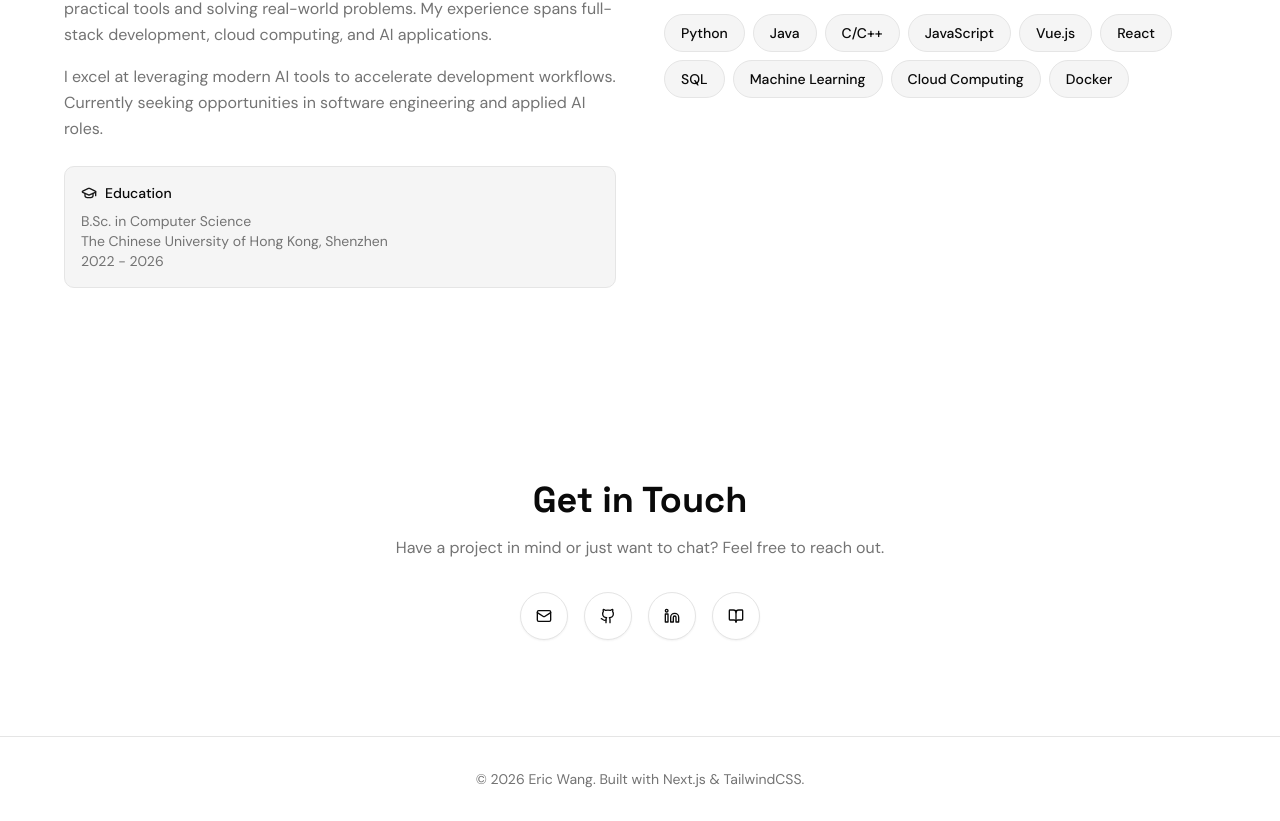
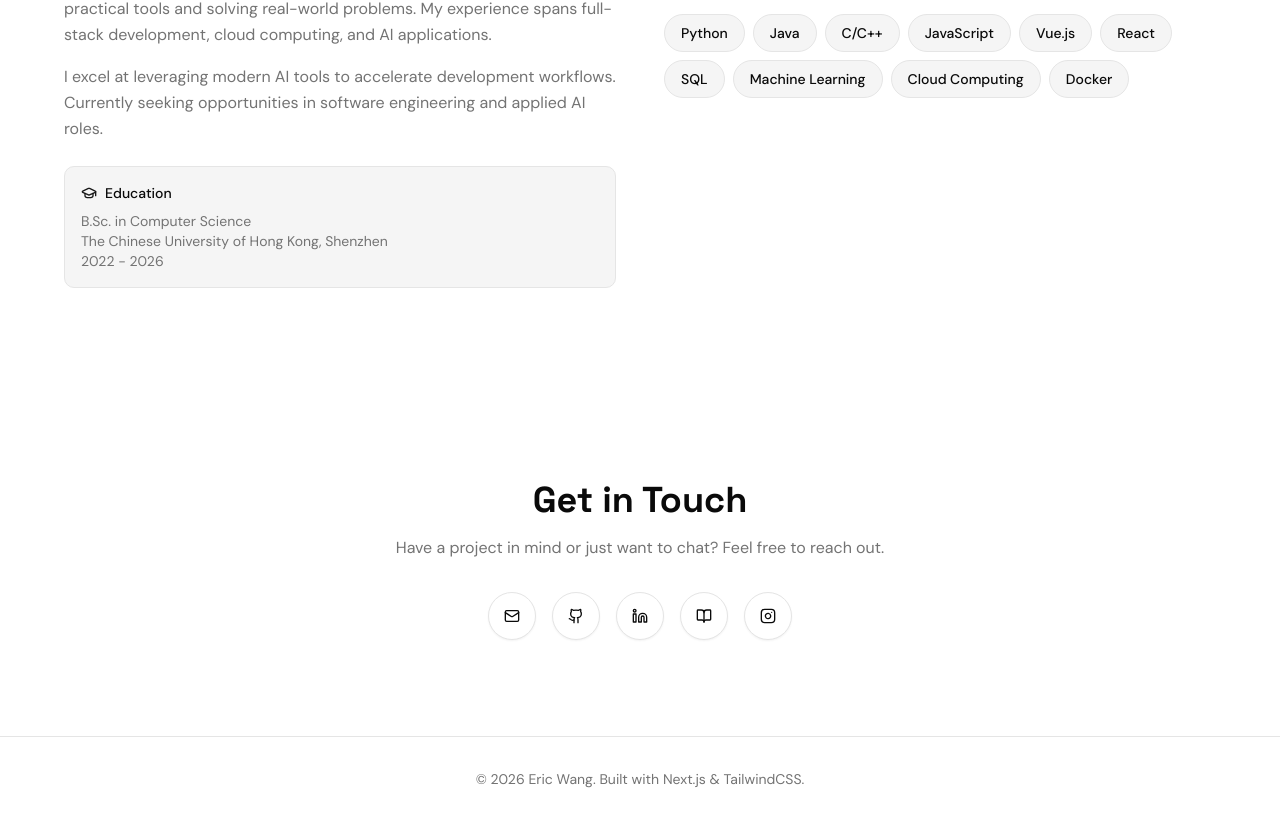
Before and after one commit to EricWang1358/ericwang-portfolio, a Next.js app: page / in a window 1280 px wide. Shown: the part 1798-2619 px from the top of the page. Built offline with nearby package versions, Linux system fonts and the light colour scheme.

Commit message:
feat: add Instagram link

```diff
--- a/src/app/page.tsx
+++ b/src/app/page.tsx
@@ -3,7 +3,7 @@
 import { useState } from "react";
 import { Button } from "@/components/ui/button";
 import { Card, CardContent } from "@/components/ui/card";
-import { Github, Linkedin, Mail, ExternalLink, GraduationCap, Menu, X, BookOpen } from "lucide-react";
+import { Github, Linkedin, Mail, ExternalLink, GraduationCap, Menu, X, BookOpen, Instagram } from "lucide-react";
 import { ThemeToggle } from "@/components/theme-toggle";
 
 const projects = [
@@ -276,6 +276,16 @@ export default function Home() {
                 <BookOpen className="h-4 w-4 sm:h-5 sm:w-5" />
               </a>
             </Button>
+            <Button
+              variant="outline"
+              size="icon"
+              className="h-10 w-10 sm:h-12 sm:w-12 rounded-full border-border transition-all duration-200 hover:bg-foreground hover:text-background cursor-pointer"
+              asChild
+            >
+              <a href="https://www.instagram.com/ericwang1358/" target="_blank" rel="noopener noreferrer" aria-label="Instagram">
+                <Instagram className="h-4 w-4 sm:h-5 sm:w-5" />
+              </a>
+            </Button>
           </div>
         </div>
       </section>
```
